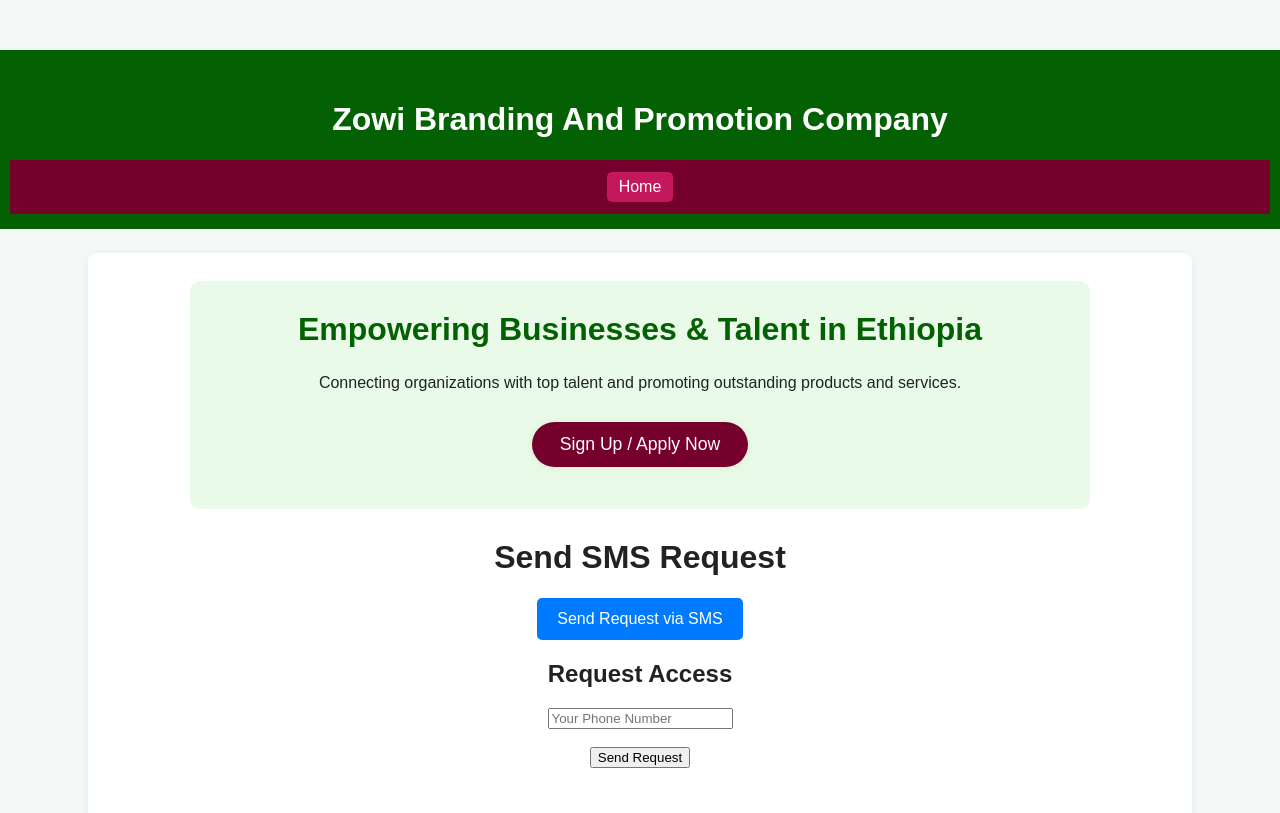
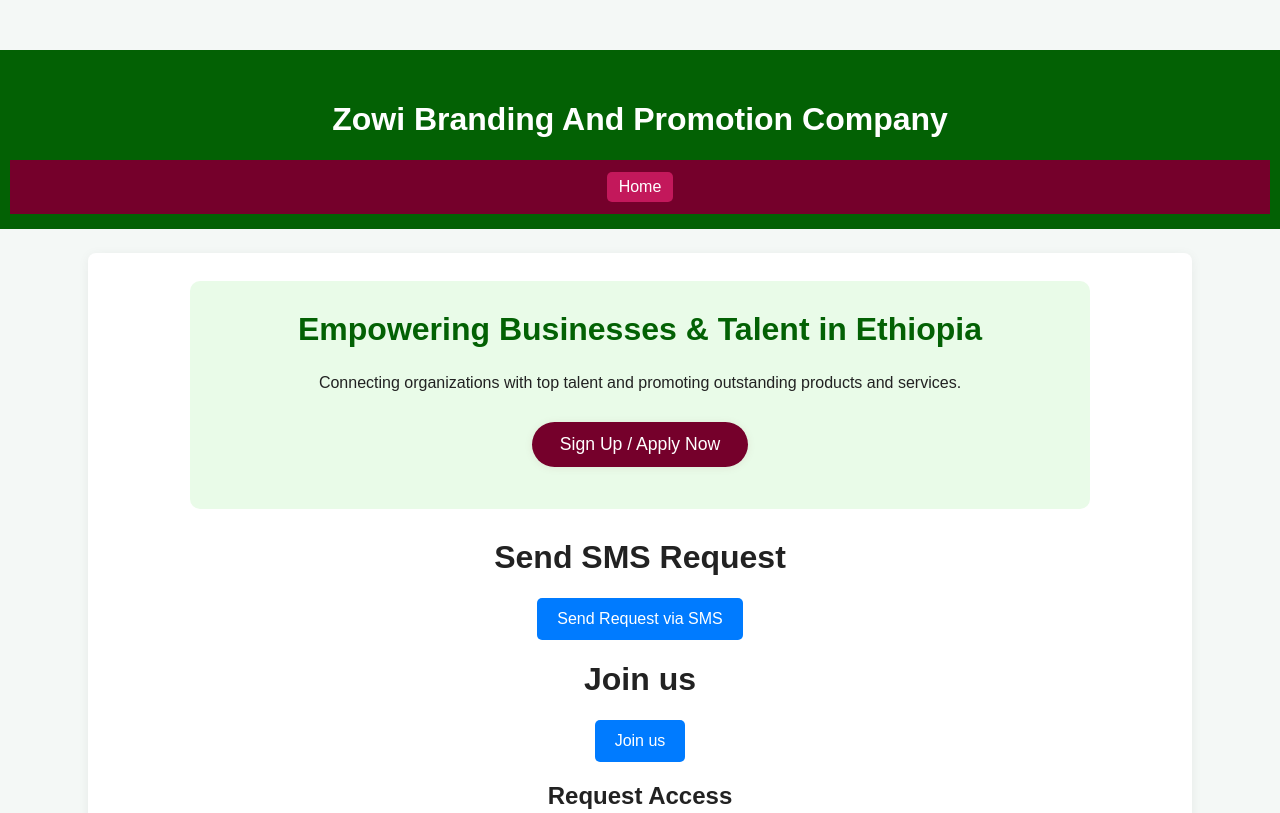
Before and after one commit to rohobotya/www.zowipromotion..com, a plain HTML site: page index.html in a window 1280 px wide. Shown: the top 813 px of the page. Drawn offline with Linux system fonts and the light colour scheme.

Commit message:
Update index.html

```diff
--- a/index.html
+++ b/index.html
@@ -47,7 +47,10 @@
   <h1>Send SMS Request</h1>
   <a href="sms:0968623529?body=Request">Send Request via SMS</a>
 </body>
-</html>
+<body>
+  <h1>Join us</h1>
+  <a href="https://rohobotya.github.io/www.zowipromotion.com/">Join us</a>
+</body>
 <head>
   <title>OTP Approval System</title>
   <script src="https://www.gstatic.com/firebasejs/9.22.2/firebase-app-compat.js"></script>
```
